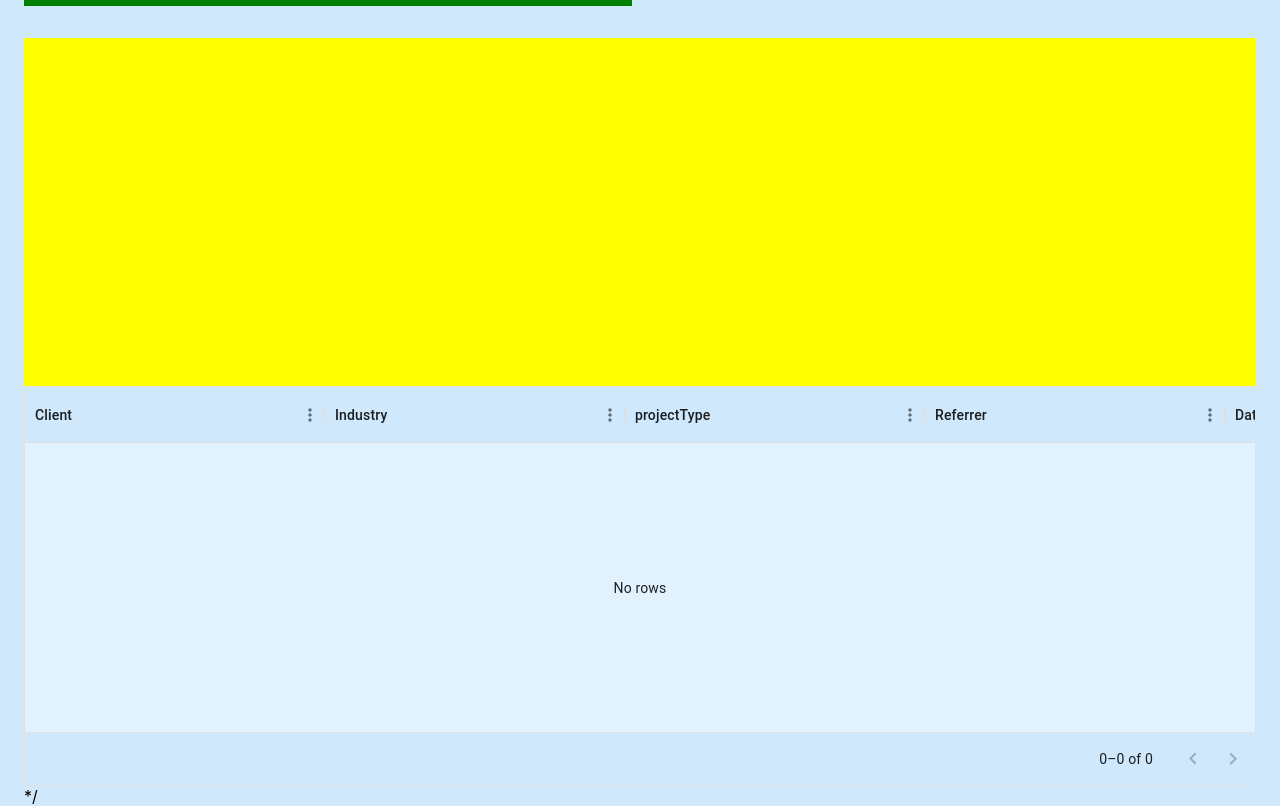
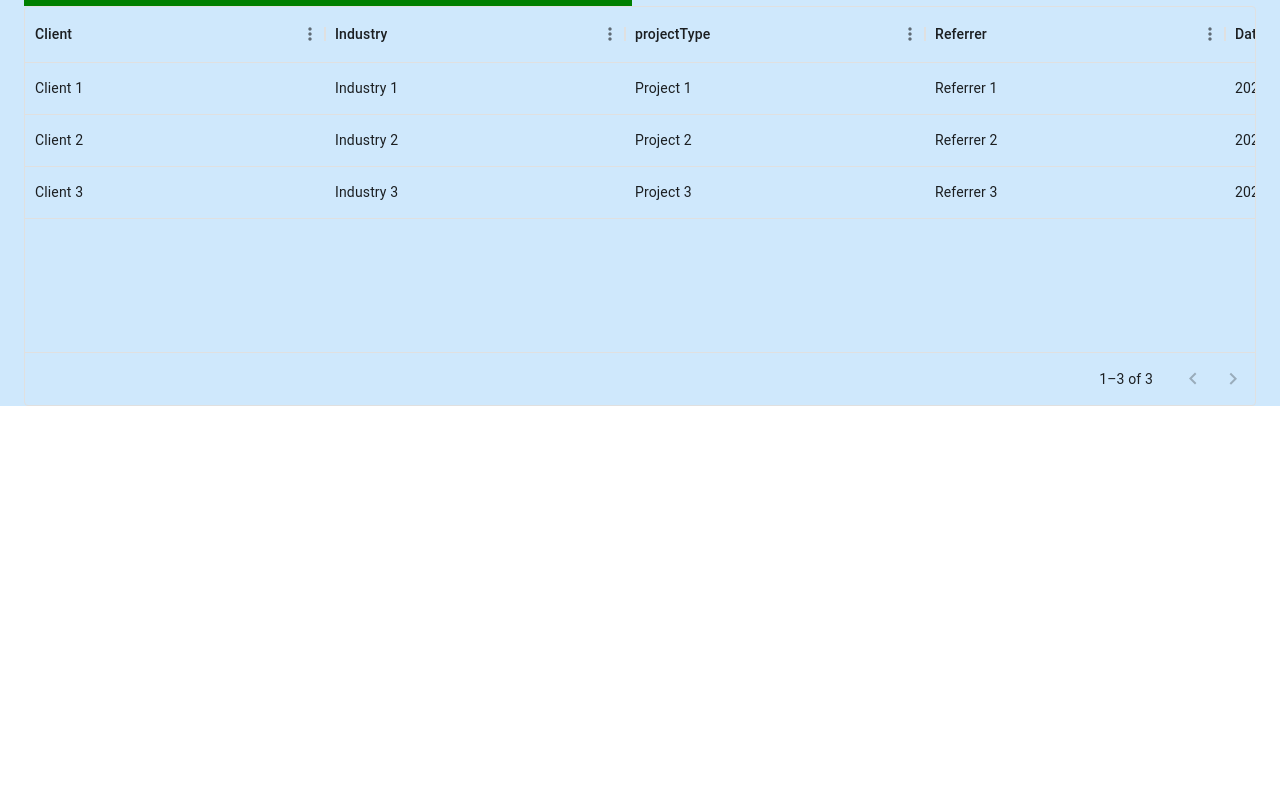
Before and after one commit to gbrizu/success-cases, a React (Create React App) app: page / in a window 1280 px wide. Shown: the part 500-1306 px from the top of the page. After the commit the page ends 906 px from the top, so only its background shows below. Built offline with nearby package versions, Linux system fonts and the light colour scheme.

Commit message:
added link to corresponding row info

```diff
--- a/src/components/caseInfoScreen/caseInfoScreen.jsx
+++ b/src/components/caseInfoScreen/caseInfoScreen.jsx
@@ -1,6 +1,6 @@
 import React, {useState, useEffect} from "react";
 import DataTable from "../dataTable/dataTable";
-import CaseDetails from "../caseDetails/CaseDetails";
+import CaseDetails from "../caseDetails/caseDetails";
 import CaseInfo from "../caseInfo/caseInfo";
 
 function CaseInfoScreen() {
--- a/src/components/dataTable/dataTable.js
+++ b/src/components/dataTable/dataTable.js
@@ -3,15 +3,15 @@ import { DataGrid } from "@mui/x-data-grid";
 import RemoveRedEyeIcon from '@mui/icons-material/RemoveRedEye';
 import { Link } from "react-router-dom";
 
-function DataTable({rows, onDetailsClick}) {
+function DataTable({ rows }) {
     const renderDetailsButton = (params) => {
-        const handleDetailsClick = () => {
-            onDetailsClick(params.row.id);
-        }
+        console.log(params.id);
         return (
-            <IconButton onClick={handleDetailsClick}>
-                <RemoveRedEyeIcon></RemoveRedEyeIcon>
-            </IconButton>
+            <Link to={`succesCase/${params.id}`}>
+                <IconButton>
+                    <RemoveRedEyeIcon></RemoveRedEyeIcon>
+                </IconButton>
+            </Link>
         )
     }
 
@@ -34,7 +34,7 @@ function DataTable({rows, onDetailsClick}) {
         {
             width: 50,
             disableClickEventBubbling: true,
-            renderCell: renderDetailsButton
+            renderCell: (row) => renderDetailsButton(row)
         }
     ];
 
--- a/src/pages/mainScreen.js
+++ b/src/pages/mainScreen.js
@@ -1,9 +1,15 @@
 import { Box, Button, Container, Grid } from "@mui/material";
 import { Link } from "react-router-dom";
-import CaseInfoScreen from "../components/caseInfoScreen/CaseInfoScreen";
-import CaseDetails from "../components/caseDetails/CaseDetails";
+import CaseInfoScreen from "../components/caseInfoScreen/caseInfoScreen";
+import CaseDetails from "../components/caseDetails/caseDetails";
+import DataTable from "../components/dataTable/dataTable";
 function MainLayout() {
 
+  const rows = [
+    { id: 1, client: "Client 1", industry: "Industry 1", projectType: "Project 1", referrer: "Referrer 1", date: "2022-03-01" },
+    { id: 2, client: "Client 2", industry: "Industry 2", projectType: "Project 2", referrer: "Referrer 2", date: "2022-03-02" },
+    { id: 3, client: "Client 3", industry: "Industry 3", projectType: "Project 3", referrer: "Referrer 3", date: "2022-03-03" },
+  ];
   const client = {
     name: "juan",
     industry: "a",
@@ -44,11 +50,11 @@ function MainLayout() {
           </Grid>
         </Grid>
         <div id="TABLE">
-          <Box sx={{ bgcolor: 'yellow', height: '21.8rem', mt: '2rem' }} />
+          <DataTable rows={rows}></DataTable>
         </div>
       </div>
-      <CaseInfoScreen></CaseInfoScreen>*/
-      <CaseDetails client={client}></CaseDetails>
+      {/* <CaseInfoScreen></CaseInfoScreen> */}
+      {/* <CaseDetails client={client}></CaseDetails> */}
     </Container>
   );
 }
```
Also changed, not shown: 1 other file (tests, documents, lock files or other folders).
